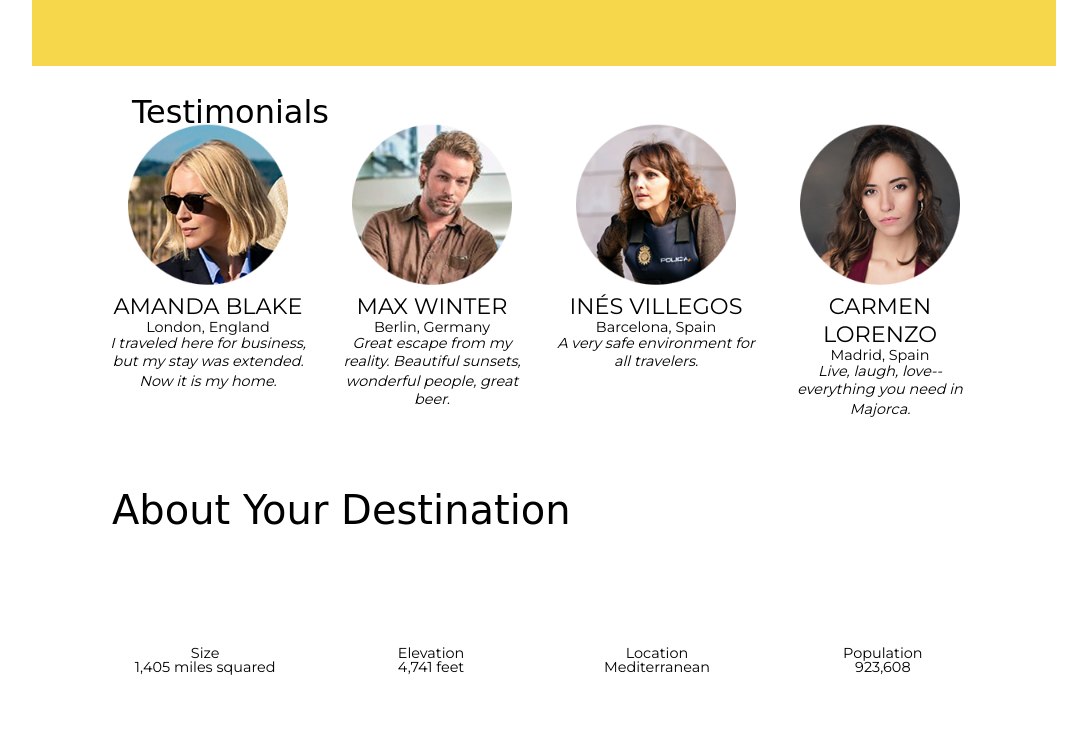
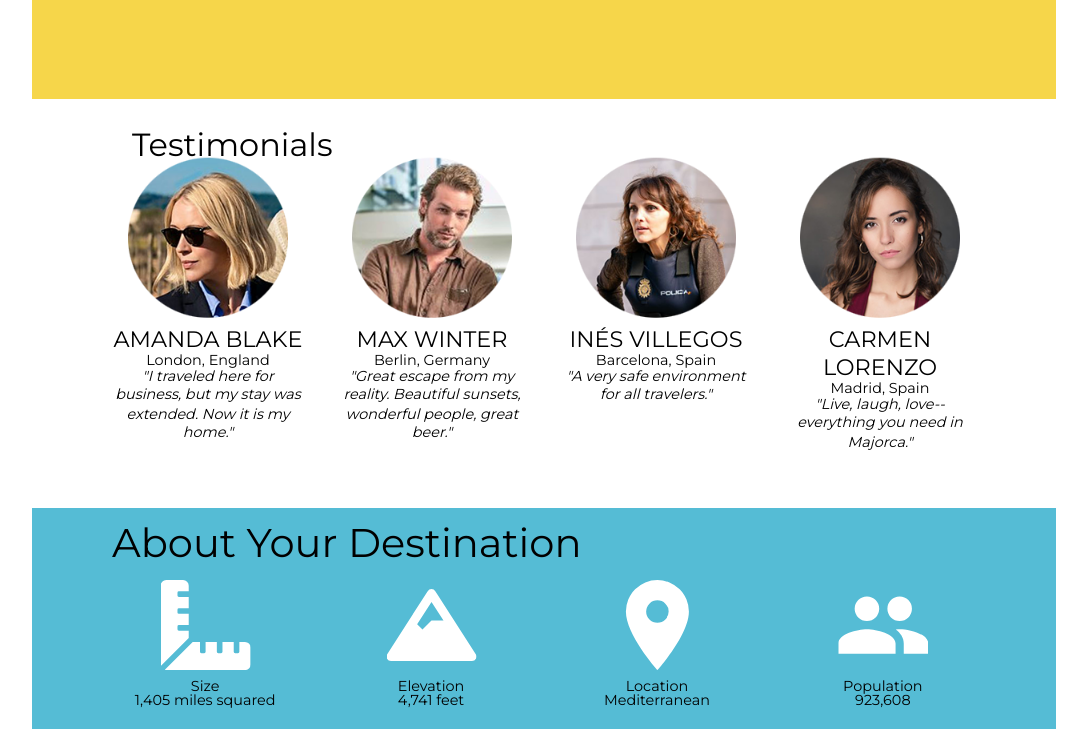
Before and after one commit to vloera1/wunderlust, a plain HTML site: page wunderlust-majorca.html in a window 1280 px wide. Shown: the part 1439-2168 px from the top of the page, without its empty margins (96-1183 px from the left). Drawn offline with Linux system fonts and the light colour scheme; a web font is replaced by a local one.

Commit message:
Minor changes have been made

```diff
--- a/styles.css
+++ b/styles.css
@@ -86,8 +86,8 @@ body{
     margin: 0 auto;
 }
 
-h1, h2, h3{
-    font-family: var(--molle-font);
+title, h1, h2, h3{
+    font-family: var(--mont-font);
     font-size: 3rem;
 }
 
@@ -117,8 +117,14 @@ header h1{
     padding-right: 90px;
     padding-bottom: 20px;
     line-height: 1.5;
-    font-size: large;
+    font-size: 2.5rem;
     position: relative;
+}
+header p{
+    font-size: 1rem;
+    padding-left: 30px;
+    padding-right: 30px;
+    padding-top: none;
 }
 
 header label{
@@ -315,7 +321,7 @@ header h2{
 }
 
 #about{
-    background-color: var(--blue);
+    background-color: var(--teal);
 }
 
 #about h3 {
@@ -326,6 +332,7 @@ header h2{
 }
 
 #about div {
+    background-color: var(--blue);
     display: grid;
     grid-template-columns: repeat(2, 1fr);
     gap: 5px;
--- a/wunderlust-majorca.html
+++ b/wunderlust-majorca.html
@@ -106,25 +106,25 @@
                             <img src="images1/miranda-blake.png" alt="Miranda Blake has a blonde bob and is wearing dark sunglasses">
                             <h4>Amanda Blake</h4>
                             <p>London, England</p>
-                            <q>I traveled here for business, but my stay was extended. Now it is my home.</q>
+                            <q>"I traveled here for business, but my stay was extended. Now it is my home."</q>
                         </section>
                         <section>
                             <img src="images1/max-winter.png" alt="Max Winter has dark blonde hair and a trimmed beard and mustache">
                             <h4>Max Winter</h4>
                             <p>Berlin, Germany</p>
-                            <q>Great escape from my reality. Beautiful sunsets, wonderful people, great beer.</q>
+                            <q>"Great escape from my reality. Beautiful sunsets, wonderful people, great beer."</q>
                         </section>
                         <section>
                             <img src="images1/ines-villegoes.png" alt="Ines Villegos has shoulder-length, wavy, brown hair and is wearing a brown sweater">
                             <h4>Inés Villegos</h4>
                             <p>Barcelona, Spain</p>
-                            <q>A very safe environment for all travelers.</q>
+                            <q>"A very safe environment for all travelers."</q>
                         </section>
                         <section>
                             <img src="images1/carmen-lorenzo.png" alt="Carmen Lorenzo has long, dark brown hair and is wearing gold hoop earrings">
                             <h4>Carmen Lorenzo</h4>
                             <p>Madrid, Spain</p>
-                            <q>Live, laugh, love-- everything you need in Majorca.</q>
+                            <q>"Live, laugh, love-- everything you need in Majorca."</q>
                         </section>
                     </div>
                 </section>
```
